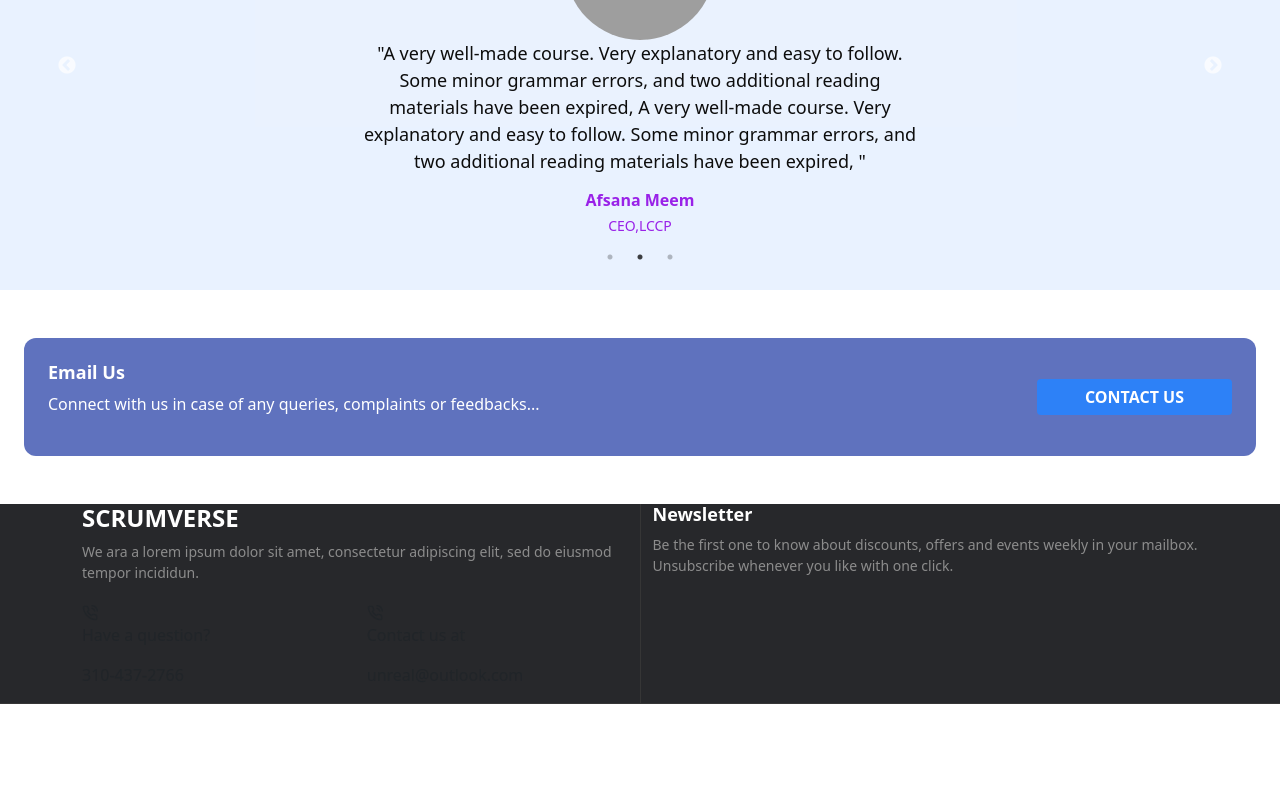
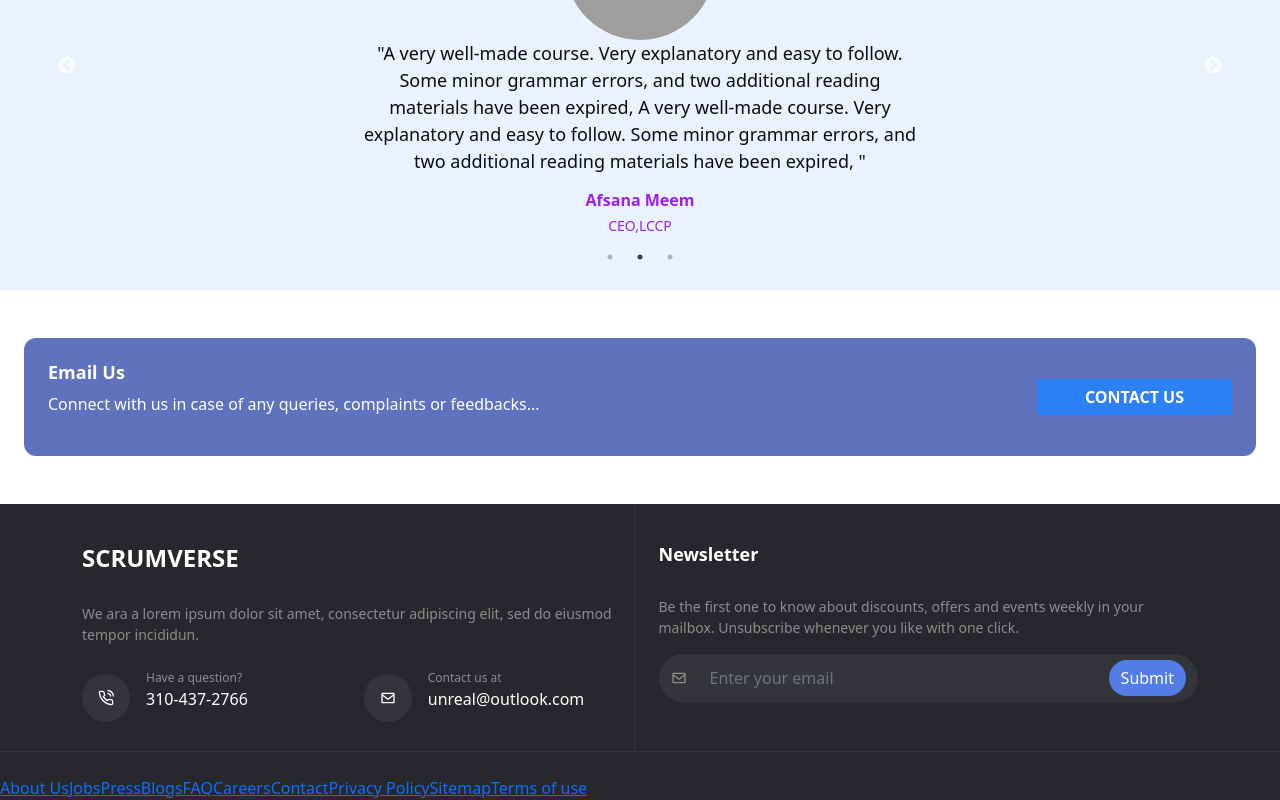
Before and after one commit to afsumeem/scrum-verse, a React (Create React App) app: page / in a window 1280 px wide. Shown: the part 2414-3214 px from the top of the page. Before the commit the page ends 3118 px from the top, so only its background shows below. Built offline with nearby package versions, Linux system fonts and the light colour scheme; grey boxes are pictures that could not be loaded.

Commit message:
footer one section done

```diff
--- a/src/components/Footer/Footer.js
+++ b/src/components/Footer/Footer.js
@@ -1,49 +1,114 @@
 import React from 'react';
-import { Col, Container, Row } from 'react-bootstrap';
+import { Button, Col, Container, FormControl, InputGroup, Row } from 'react-bootstrap';
 import { FiPhoneCall } from 'react-icons/fi';
+import { BiEnvelope } from 'react-icons/bi';
 
 const Footer = () => {
     return (
         <div style={{ background: "#27282B" }}>
-            <div style={{ borderBottom: "1px solid #363636" }}>
+            <div style={{ borderBottom: "1px solid #363636" }} className=" mb-4">
                 <Container>
                     <Row>
                         <Col style={{
                             borderRight: "1px solid #363636"
                         }}>
-                            <h5 style={{ fontSize: "24px", fontWeight: "700", color: "#FFFFFF" }}>SCRUMVERSE</h5>
+                            <h5 style={{ fontSize: "24px", fontWeight: "700", color: "#FFFFFF", marginTop: "40px", marginBottom: "30px" }}>SCRUMVERSE</h5>
                             <p style={{ fontSize: "14px", fontWeight: "400", color: "#8C8C8C" }}>
                                 We ara a lorem ipsum dolor sit amet, consectetur adipiscing elit, sed do eiusmod tempor incididun.
                             </p>
-                            <Row>
-                                <Col>
+                            <Row className="mt-4 mb-4">
+                                <Col className='d-flex align-items-center'>
+                                    <div
+                                        className=' d-flex align-items-center justify-content-center me-3'
+                                        style={{
+                                            borderRadius: "30px", background: "#343538", color: "#FFFFFF", height: "48px", width: "48px"
+                                        }}
+                                    >
+                                        <FiPhoneCall
+                                            style={{
+                                                color: "#FFFFFF", height: "16px", width: "16px"
+                                            }} />
+                                    </div>
 
-                                    <FiPhoneCall />
-                                    <div>
-                                        <p>Have a question?</p>
-                                        <p>310-437-2766</p>
+                                    < div>
+                                        <p
+                                            style={{ fontSize: "12px", fontWeight: "400", color: "#8C8C8C", margin: "0" }}
+                                        >Have a question?</p>
+                                        <p
+                                            style={{ fontSize: "16px", fontWeight: "500", color: "#FFFFFF" }}
+                                        >310-437-2766</p>
                                     </div>
 
                                 </Col>
-                                <Col>
-
-                                    <FiPhoneCall />
+                                <Col className="d-flex align-items-center">
+                                    <div
+                                        className=' d-flex align-items-center justify-content-center me-3'
+                                        style={{
+                                            borderRadius: "30px", background: "#343538", color: "#FFFFFF", height: "48px", width: "48px"
+                                        }}
+                                    >
+                                        <BiEnvelope
+                                            style={{
+                                                color: "#FFFFFF", height: "16px", width: "16px"
+                                            }} />
+                                    </div>
                                     <div>
-                                        <p>Contact us at</p>
-                                        <p>unreal@outlook.com</p>
+                                        <p
+                                            style={{ fontSize: "12px", fontWeight: "400", color: "#8C8C8C", margin: "0" }}
+                                        >Contact us at</p>
+                                        <p
+                                            style={{ fontSize: "16px", fontWeight: "500", color: "#FFFFFF" }}
+                                        >unreal@outlook.com</p>
                                     </div>
                                 </Col>
                             </Row>
                         </Col>
-                        <Col>
-                            <h5 style={{ fontSize: "18px", fontWeight: "700", color: "#FFFFFF" }}>Newsletter</h5>
+                        <Col className="ps-4">
+                            <h5 style={{ fontSize: "18px", fontWeight: "700", color: "#FFFFFF", marginTop: "40px", marginBottom: "30px" }}>Newsletter</h5>
                             <p style={{ fontSize: "14px", fontWeight: "400", color: "#8C8C8C" }}>
                                 Be the first one to know  about discounts, offers and events weekly in your mailbox. Unsubscribe whenever you like with one click.
                             </p>
+
+                            <InputGroup className="mb-3">
+                                <InputGroup.Text
+                                    style={{
+                                        background: " #343538", border: "none", borderTopLeftRadius: "30px",
+                                        borderBottomLeftRadius: "30px"
+                                    }}
+                                >
+                                    <BiEnvelope
+                                        style={{ color: "#8C8C8C", display: "block", margin: "auto" }}
+                                    />
+                                </InputGroup.Text>
+                                <FormControl aria-label="Enter your Email"
+                                    placeholder="Enter your email"
+                                    style={{ background: " #343538", border: "none" }}
+                                />
+                                <InputGroup.Text
+                                    style={{ background: " #343538", border: "none", borderTopRightRadius: "30px", borderBottomRightRadius: "30px" }}
+                                ><Button className='rounded-pill border border-0'
+                                    style={{ background: "#537CE6" }}
+                                >
+                                        Submit
+                                    </Button></InputGroup.Text>
+                            </InputGroup>
                         </Col>
                     </Row>
 
                 </Container>
+            </div >
+
+            <div>
+                <a href="#">About Us</a>
+                <a href="#">Jobs</a>
+                <a href="#">Press</a>
+                <a href="#">Blogs</a>
+                <a href="#">FAQ</a>
+                <a href="#">Careers</a>
+                <a href="#">Contact</a>
+                <a href="#">Privacy Policy</a>
+                <a href="#">Sitemap</a>
+                <a href="#">Terms of use</a>
             </div>
 
 
```
